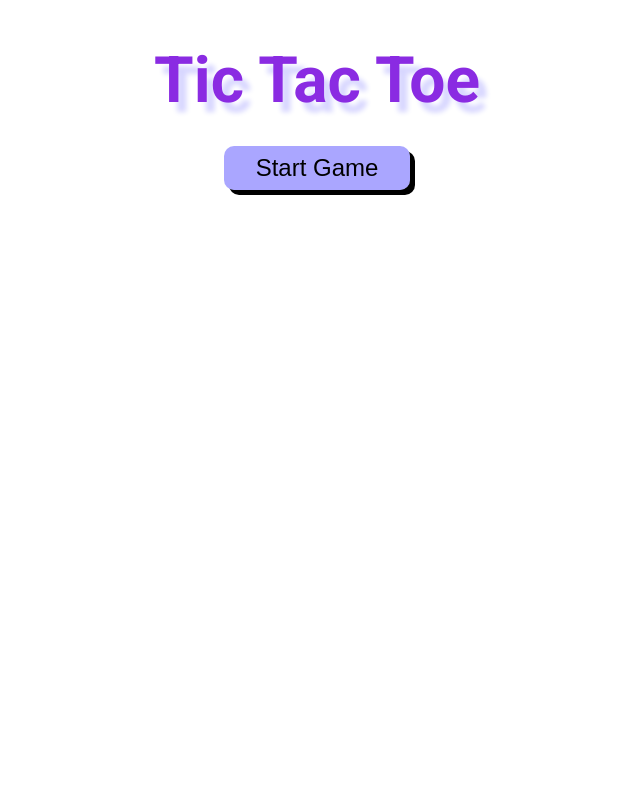
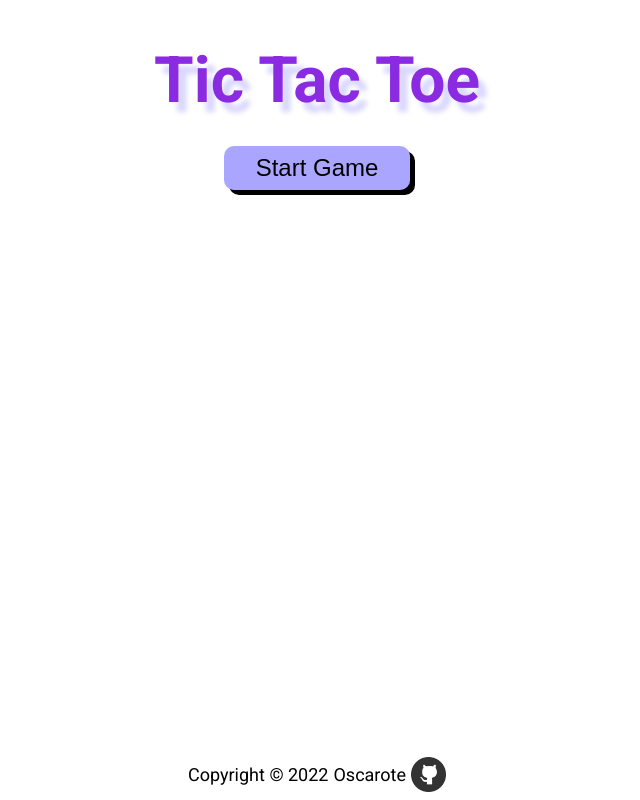
Before and after one commit to oscarote/tic-tac-toe, a plain HTML site: page index.html in a window 1280 px wide. Shown: the whole page, without its empty margins (323-963 px from the left). Drawn offline with Linux system fonts and the light colour scheme.

Commit message:
Add footer in the index
Also add margin-bottom to the footer in the style.css

```diff
--- a/index.html
+++ b/index.html
@@ -67,7 +67,10 @@
                 </form>
             </div>
     </main>
-    <footer></footer>
+    <footer>
+        Copyright © <script>document.write(new Date().getFullYear())</script> <a href="https://github.com/oscarote" target="_blank">
+            Oscarote <img id="gh-logo" src="./githublogo.png" alt="github logo"></a>
+    </footer>
 </body>
 
 </html>
--- a/style.css
+++ b/style.css
@@ -217,6 +217,7 @@ footer {
     display: flex;
     align-items: center;
     justify-content: center;
+    margin-bottom: 0.5rem;
 }
 
 #gh-logo {
```
